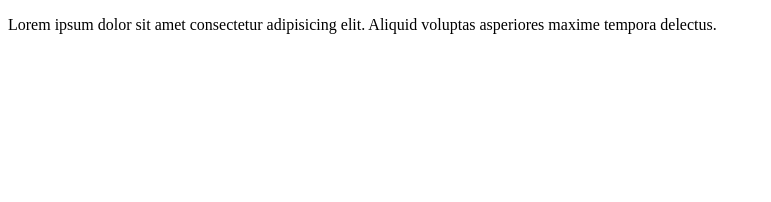
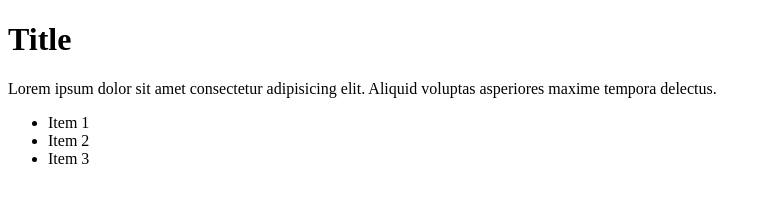
Before and after one commit to SebasX23/Test, a plain HTML site: page index.html in a window 1280 px wide. Shown: the whole page, without its empty margins (0-771 px from the left). Drawn offline with Linux system fonts and the light colour scheme.

Commit message:
H1 - UL Item List

```diff
--- a/index.html
+++ b/index.html
@@ -8,8 +8,16 @@
 </head>
 <body>
     <main>
+        <h1>Title</h1>
         <p>Lorem ipsum dolor sit amet consectetur adipisicing elit.
             Aliquid voluptas asperiores maxime tempora delectus.</p>
+            <nav>
+                <ul>
+                    <li>Item 1</li>
+                    <li>Item 2</li>
+                    <li>Item 3</li>
+                </ul>
+            </nav>
     </main>
 </body>
 </html>
```
